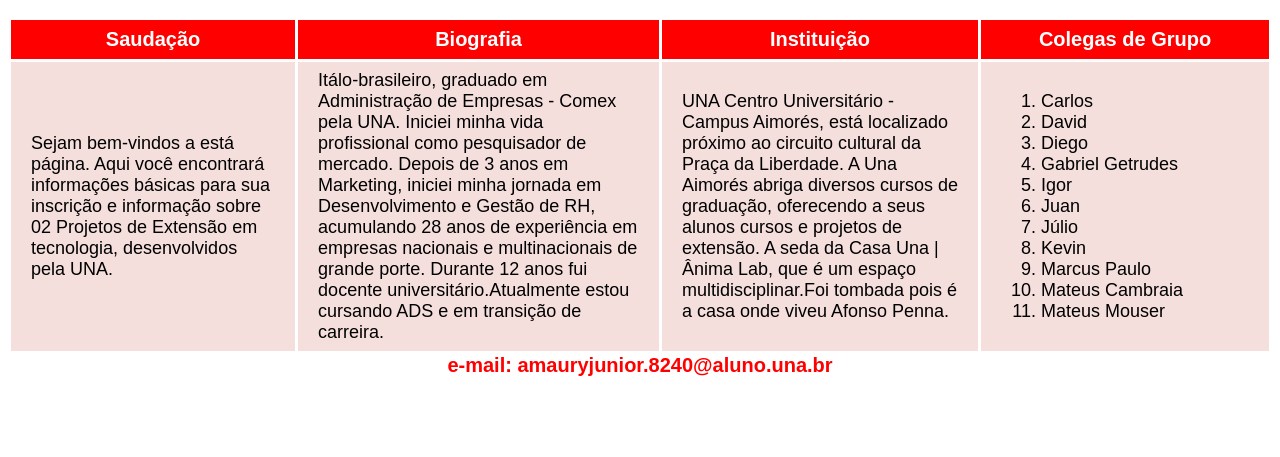
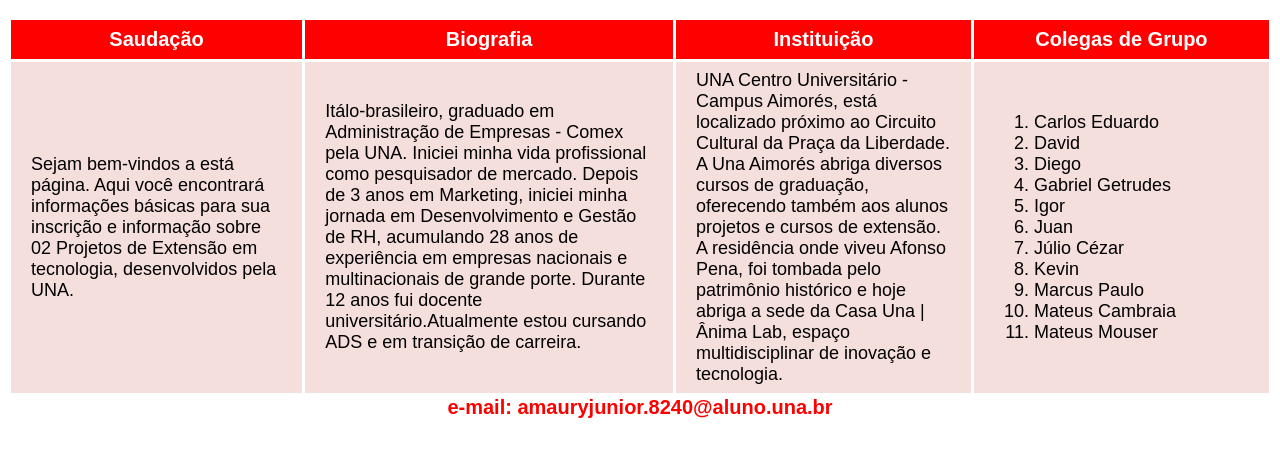
Before and after one commit to Agregojr/HTML-CSS, a plain HTML site: page Minhapagina.html in a window 1280 px wide. Shown: the part 51-508 px from the top of the page. Drawn offline with Linux system fonts and the light colour scheme.

Commit message:
modificações finais2

```diff
--- a/Minhapagina.html
+++ b/Minhapagina.html
@@ -33,19 +33,18 @@
             Durante 12 anos fui docente universitário.Atualmente estou cursando ADS e em transição de carreira.
         </td>
 
-        <td>UNA Centro Universitário - Campus Aimorés, está localizado próximo ao circuito cultural da Praça da Liberdade.
-            A Una Aimorés abriga diversos cursos de graduação, oferecendo a seus alunos cursos e projetos de extensão.
-            A seda da Casa Una | Ânima Lab, que é um espaço multidisciplinar.Foi tombada pois é a casa onde viveu Afonso Penna.
-        </td>
+        <td>UNA Centro Universitário - Campus Aimorés, está localizado próximo ao Circuito Cultural da Praça da Liberdade.
+            A Una Aimorés abriga diversos cursos de graduação, oferecendo também aos alunos projetos e cursos de extensão.
+            A residência onde viveu Afonso Pena, foi tombada pelo patrimônio histórico e hoje abriga a sede da Casa Una | Ânima Lab, espaço multidisciplinar de inovação e tecnologia.
 
         <td>
-            <ol><li>Carlos</li>
+            <ol><li>Carlos Eduardo</li>
                 <li>David</li>
                 <li>Diego</li>
                 <li>Gabriel Getrudes</li>
                 <li>Igor</li>
                 <li>Juan</li>
-                <li>Júlio</li>
+                <li>Júlio Cézar</li>
                 <li>Kevin</li>
                 <li>Marcus Paulo</li>
                 <li>Mateus Cambraia</li>
```
